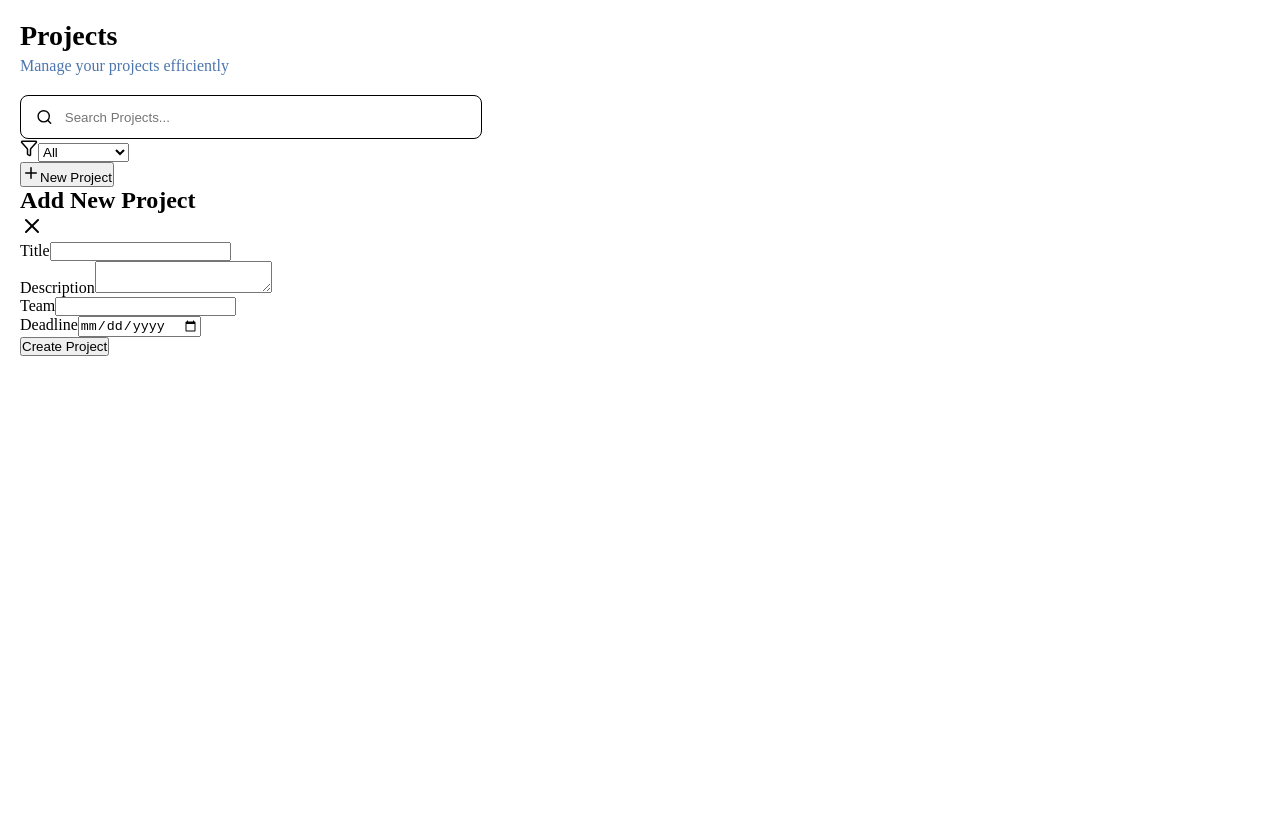
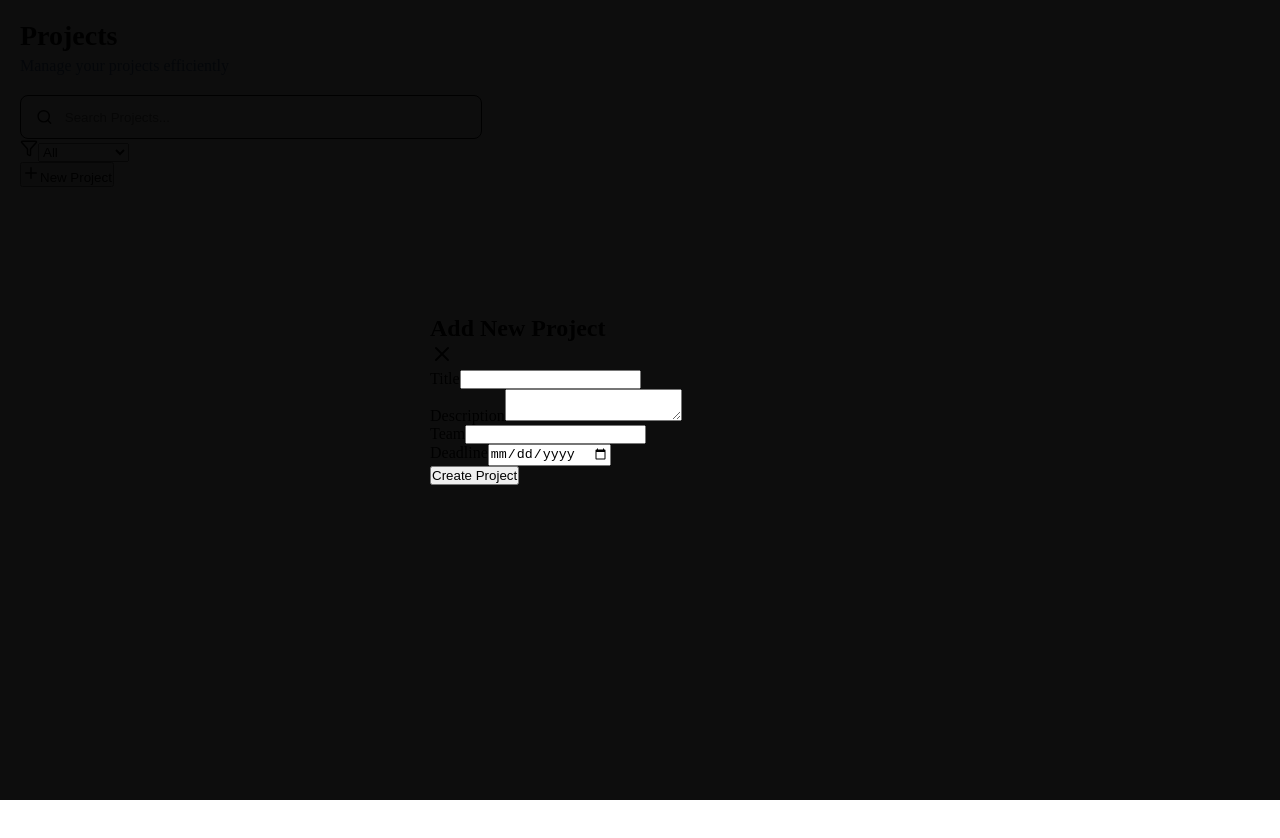
Before and after one commit to narendar9888/Plan-smarter, a React (Vite) app: page / in a window 1280 px wide. Both pictures are taken after a click on the button "New Project". Built offline with nearby package versions, Linux system fonts and the light colour scheme.

Commit message:
update project file

```diff
--- a/src/pages/Projects/Projects.css
+++ b/src/pages/Projects/Projects.css
@@ -13,3 +13,22 @@
   color: #4c75ae;
   margin-bottom: 20px;
 }
+
+
+
+.mod-overlay {
+  position: fixed;
+  top: 0px;
+  left: 0px;
+  height: 100%;
+  width: 100%;
+  background: rgba(0, 0, 0, 0.95);
+  display: flex;
+  align-items: center;
+  justify-content: center;
+  z-index: 1000;
+}
+
+.mod {
+  width: 420px;
+}
--- a/src/pages/Projects/Projects.jsx
+++ b/src/pages/Projects/Projects.jsx
@@ -58,6 +58,21 @@ function Projects() {
 
   const [errors, setErrors] = useState({});
 
+  const validate = () => {
+    let err = {};
+
+    if (! form.title.trim()) err.title = "Title is requried";
+    if (! form.description.trim()) err.description = "Description is requried";
+    if (! form.team.trim()) err.team = "Team is requried"
+    if (! form.deadline.trim()) err.deadline = "Deadline is requried"
+
+    if (form.progress < 0 || form.progress > 100)
+        err.progress = "Progress must be 0-100"
+
+    setErrors(err)
+    return Object.keys(err).length === 0;
+  };
+
   const openAddModal = () => {
     setIsEdit(false);
     setForm({
@@ -70,6 +85,30 @@ function Projects() {
     });
     setShowModal(true);
   };
+
+  const handleSubmit = (e) => {
+    e.preventDefault();
+
+    if (! validate()) return;
+
+    if (isEdit) {
+        setProjects((prev) =>
+            prev.map((p) =>
+                p.id === editingId ? {...p, ...form} : p
+            )
+        );
+    } else {
+        const newProject = {
+            ...form,
+            id: Date.now(),
+        };
+        setProjects([newProject, ...projects]);
+    }
+
+    setEditingId(null);
+    setShowModal(false);
+  };
+
     return(
         <div className="projects-container">
             <div className="projects-header">
@@ -106,6 +145,15 @@ function Projects() {
                 </button>
             </div>
 
+            {/* <div className="pro-grid">
+                {filteredProjects.map((project) => (
+                    <div className="pro-card" key={project.id}>
+                        <div className="pro-top">
+                            <h3>{project.title}</h3>
+                        </div>
+                    </div>
+                ))}
+            </div> */}
 
 
 
@@ -117,16 +165,27 @@ function Projects() {
                         <X onClick={() => setShowModal(false)}/>
                     </div>
 
-                    <form className="mod-form">
+                    <form onSubmit={handleSubmit} className="mod-form">
                         <div className="form-group">
                             <label>Title</label>
                             <input
+                                value={form.title}
+                                onChange={(e) =>
+                                    setForm({...form, title: e.target.value })
+                                }
                             />
+                            {errors.title && <span>{errors.title}</span>}
                         </div>
 
                         <div className="form-group">
                             <label>Description</label>
-                            <textarea/>
+                            <textarea
+                                value={form.description}
+                                onChange={(e) =>
+                                    setForm({...form, team: e.target.value})
+                                }
+                            />
+                            {errors.team && <span>{errors.team}</span>}
                         </div>
 
                         <div className="form-group">
```
